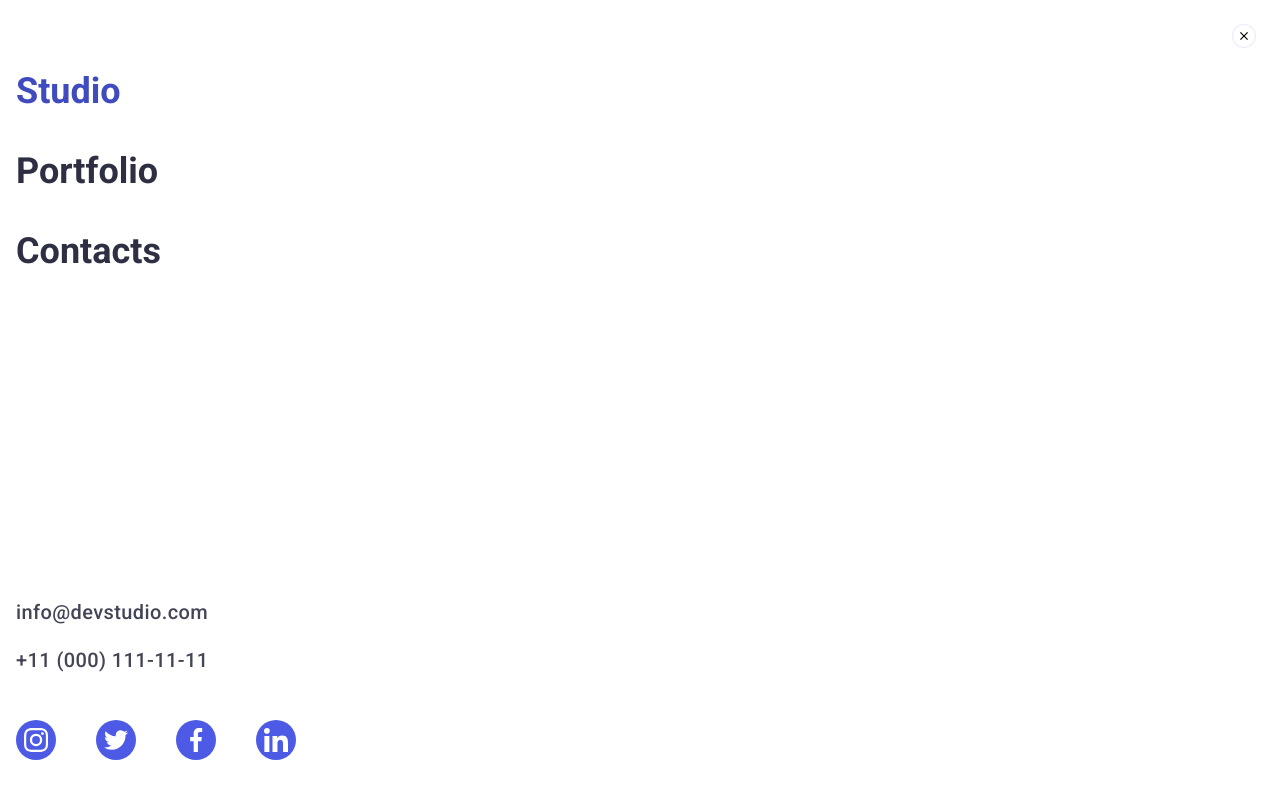
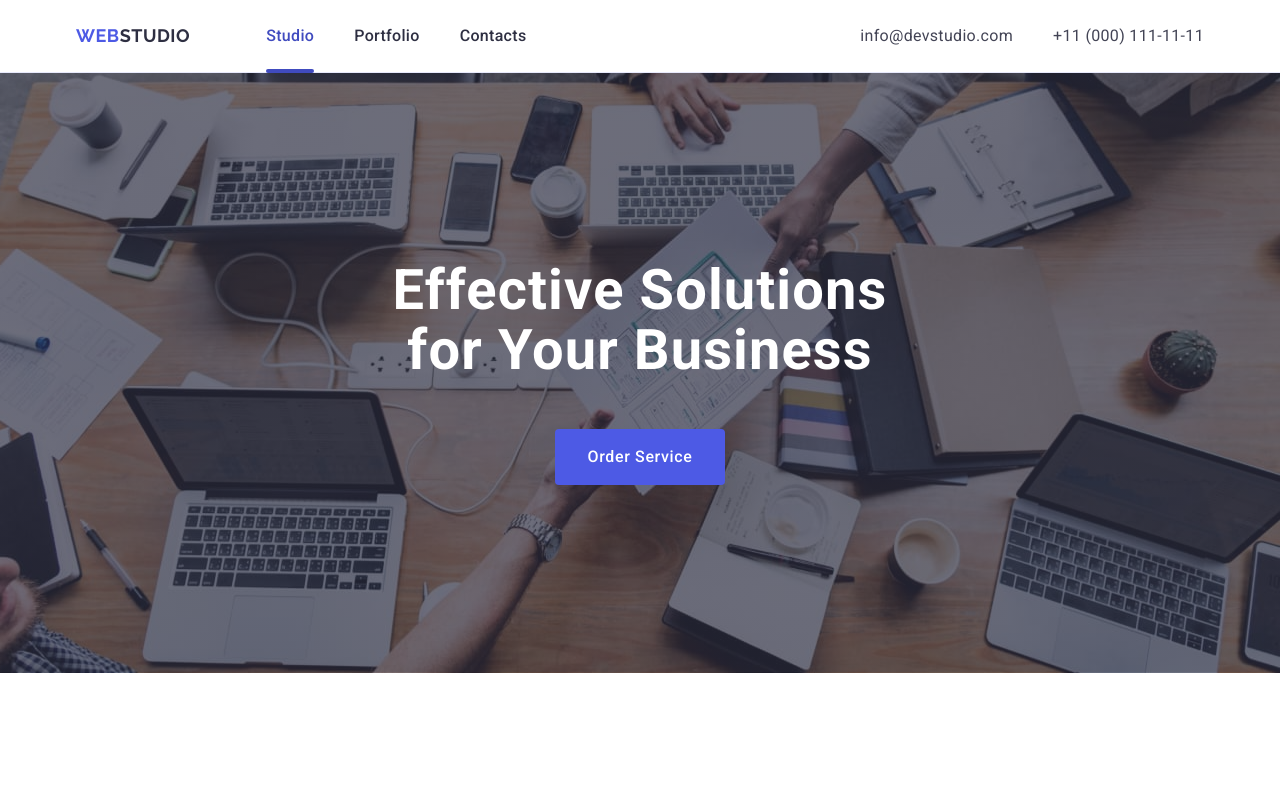
Before and after one commit to Volodymyr2121/goit-markup-hw-06, a plain HTML site: page index.html in a window 1280 px wide. Shown: the top 789 px of the page. Drawn offline with nearby package versions, Linux system fonts and the light colour scheme.

Commit message:
Update index.html

```diff
--- a/index.html
+++ b/index.html
@@ -56,7 +56,7 @@
           </svg>
         </button>
       </div>
-      <div class="mob-menu is-open">
+      <div class="mob-menu">
         <button type="button" class="mob-close-btn">
           <svg class="mob-close-icon" width="8" height="8">
             <use href="./images/icons.svg#icon-close-btn"></use>
```
